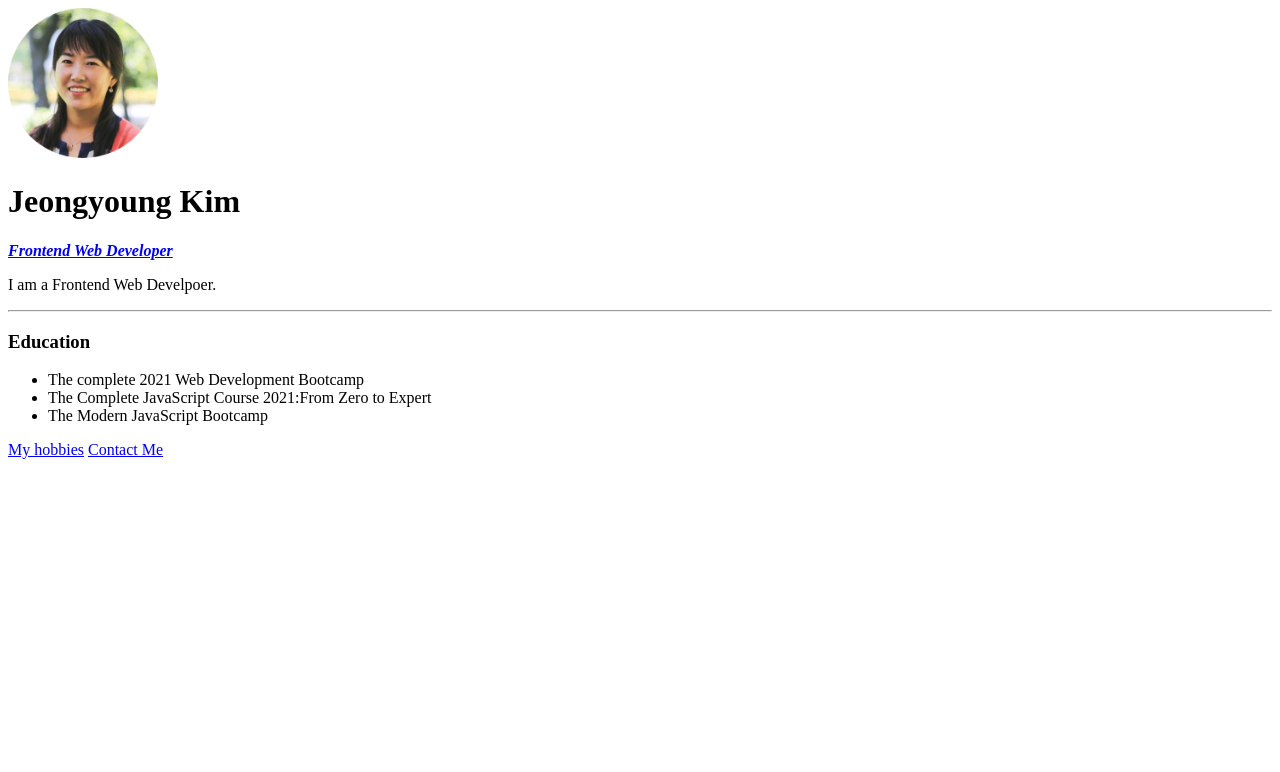
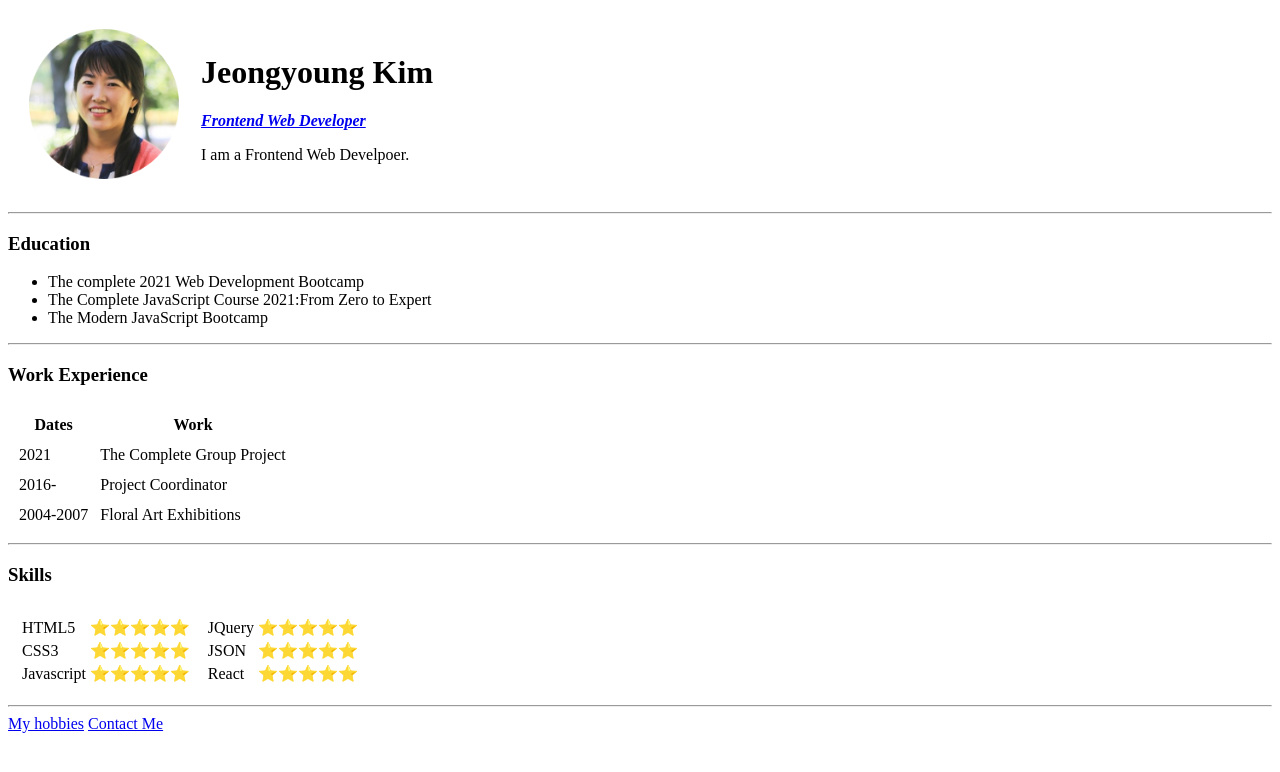
Before and after one commit to Kim-Jeongyoung/HTML-Personal-Site, a plain HTML site: page index.html in a window 1280 px wide. Drawn offline with Linux system fonts and the light colour scheme.

Commit message:
Added skills table

```diff
--- a/index.html
+++ b/index.html
@@ -7,13 +7,17 @@
     <title>Jeongyoun Kim's Personal Site</title>
 </head>
 <body>
-    <img src="images/jeongyoung.png" alt="Jeongyoung Kim profile picture"
-    width="150"
-    height="150">
-    <h1>Jeongyoung Kim</h1>
-    <p><em><strong><a href="https://www.linkedin.com/in/jeongyoung-kim/" target="_blank">Frontend Web Developer</a>
-        </strong></em></p>
-        <p>I am a Frontend Web Develpoer.</p>
+    <table cellspacing="20">
+        <td><img src="images/jeongyoung.png" alt="Jeongyoung Kim profile picture"
+            width="150"
+            height="150"></td>
+        <td><h1>Jeongyoung Kim</h1>
+            <p><em><strong><a href="https://www.linkedin.com/in/jeongyoung-kim/" target="_blank">Frontend Web Developer</a>
+                </strong></em></p>
+                <p>I am a Frontend Web Develpoer.</p></td>
+    </table>
+
+
     <hr>
     <h3>Education</h3>
     <ul>
@@ -21,6 +25,78 @@
         <li>The Complete JavaScript Course 2021:From Zero to Expert</li>
         <li>The Modern JavaScript Bootcamp</li>
     </ul>
+
+    <hr>
+    <h3>Work Experience</h3>
+    <table cellspacing="10">
+        <thead>
+            <tr>
+                <th>Dates</th>
+                <th>Work</th>
+            </tr>
+        </thead>
+        <tbody>
+            <tr>
+                <td>2021</td>
+                <td>The Complete Group Project</td>
+            </tr>
+            <tr>
+                <td>2016-</td>
+                <td>Project Coordinator</td>
+            </tr>
+            <tr>
+                <td>2004-2007</td>
+                <td>Floral Art Exhibitions</td>
+            </tr>
+        </tbody>
+    </table>
+<hr>
+    <h3>Skills</h3>
+
+    <table cellspacing="10">
+        <tr>
+            <td>
+                <table>
+                  <tr>
+                     <td>HTML5</td>
+                     <td>⭐⭐⭐⭐⭐</td>
+                 </tr>
+                 <tr>
+                     <td>CSS3</td>
+                     <td>⭐⭐⭐⭐⭐</td>
+                 </tr>
+                 <tr>
+                     <td>Javascript</td>
+                     <td>⭐⭐⭐⭐⭐</td>
+                 </tr>
+
+
+         </table>
+            </td>
+            <td>
+                <table>
+
+
+                    <tr>
+                        <td>JQuery</td>
+                        <td>⭐⭐⭐⭐⭐</td>
+                    </tr>
+                    <tr>
+                        <td>JSON</td>
+                        <td>⭐⭐⭐⭐⭐</td>
+                    </tr>
+                    <tr>
+                        <td>React</td>
+                        <td>⭐⭐⭐⭐⭐</td>
+                    </tr>
+
+
+            </table>
+            </td>
+        </tr>
+    </table>
+
+    <hr>
     <a href="hobbies.html" target="_blank">My hobbies</a>
     <a href="contact-me.html" target="_blank">Contact Me</a>
 </body>
```
